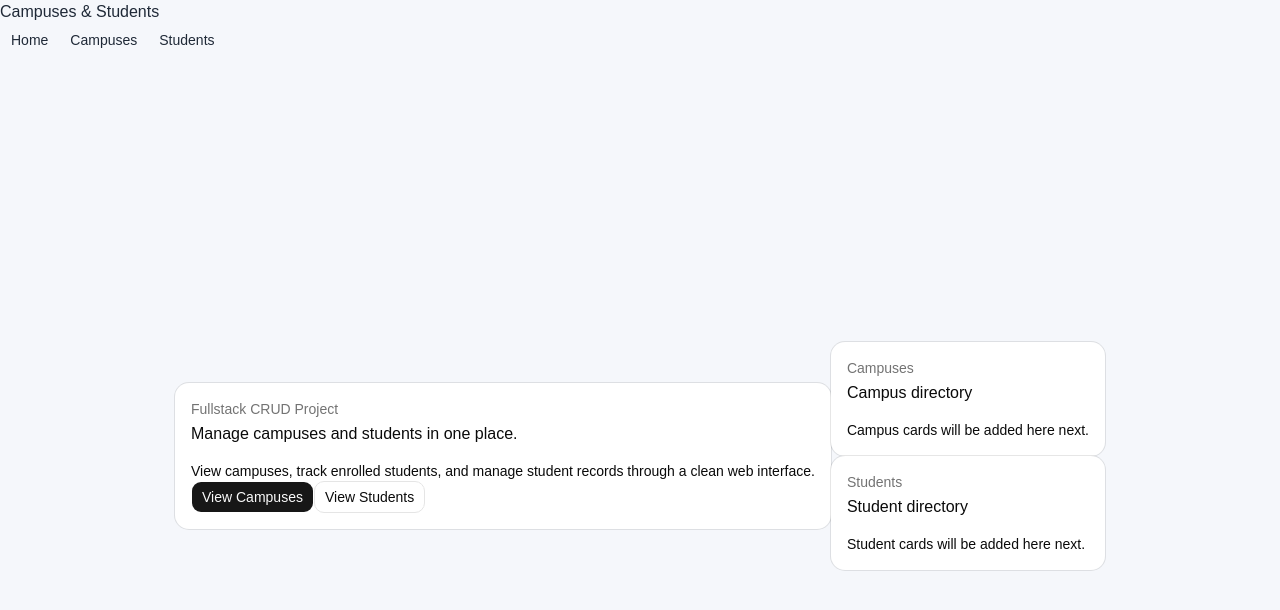
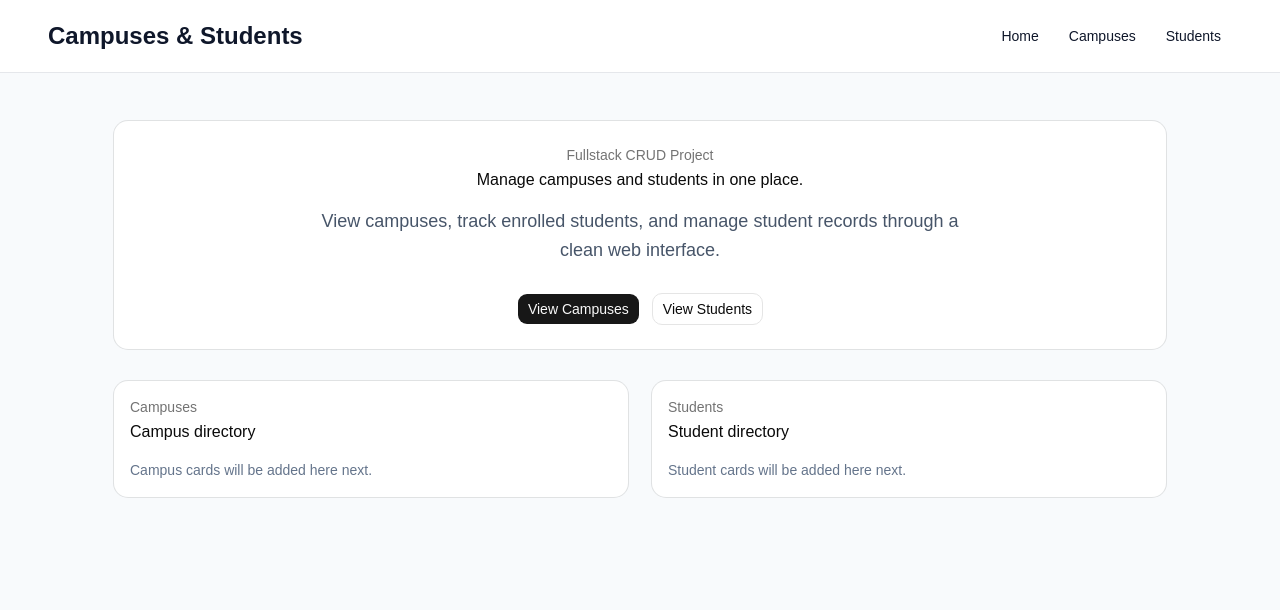
Before and after one commit to taizhenC/Final-Project_Fullstack-CRUD, a React (Vite) app in the folder my-app/: page / in a window 1280 px wide. Shown: the top 610 px of the page. Built offline with nearby package versions, Linux system fonts and the light colour scheme.

Commit message:
Update home page layout styles

```diff
--- a/my-app/src/App.css
+++ b/my-app/src/App.css
@@ -5,37 +5,99 @@
 body {
   margin: 0;
   font-family: Arial, Helvetica, sans-serif;
-  background: #f5f7fb;
-  color: #1f2937;
+  background: #f8fafc;
+  color: #0f172a;
+}
+
+.navbar {
+  width: 100%;
+  padding: 18px 48px;
+  background: white;
+  border-bottom: 1px solid #e5e7eb;
+  display: flex;
+  justify-content: space-between;
+  align-items: center;
+  position: sticky;
+  top: 0;
+  z-index: 10;
+}
+
+.navbar h1 {
+  margin: 0;
+  font-size: 24px;
+  font-weight: 700;
+}
+
+.nav-links {
+  display: flex;
+  gap: 8px;
+  align-items: center;
 }
 
 .app {
-  min-height: 100vh;
-  display: flex;
-  align-items: center;
-  justify-content: center;
-  padding: 40px 20px;
+  max-width: 1100px;
+  margin: 0 auto;
+  padding: 48px 24px;
 }
 
-.hero {
-  max-width: 760px;
-  width: 100%;
-  padding: 56px 40px;
-  background: white;
-  border: 1px solid #e5e7eb;
-  border-radius: 20px;
+.hero-card {
+  margin-bottom: 32px;
+  padding: 24px;
   text-align: center;
-  box-shadow: 0 20px 40px rgba(15, 23, 42, 0.08);
 }
 
-.hero h1 {
-  margin: 0 0 16px;
-  font-size: 48px;
+.hero-card h3 {
+  font-size: 44px;
+  line-height: 1.1;
 }
 
-.hero p {
-  margin: 0;
-  font-size: 20px;
+.hero-card p {
+  max-width: 680px;
+  margin: 0 auto;
+  color: #475569;
+  font-size: 18px;
   line-height: 1.6;
-  color: #4b5563;
 }
+
+.hero-actions {
+  margin-top: 28px;
+  display: flex;
+  justify-content: center;
+  gap: 12px;
+  flex-wrap: wrap;
+}
+
+.section-grid {
+  display: grid;
+  grid-template-columns: repeat(2, minmax(0, 1fr));
+  gap: 24px;
+}
+
+.section-grid p {
+  color: #64748b;
+  line-height: 1.6;
+}
+
+@media (max-width: 700px) {
+  .navbar {
+    padding: 16px 20px;
+    flex-direction: column;
+    gap: 12px;
+  }
+
+  .app {
+    padding: 32px 16px;
+  }
+
+  .hero-card {
+    padding: 12px;
+  }
+
+  .hero-card h3 {
+    font-size: 32px;
+  }
+
+  .section-grid {
+    grid-template-columns: 1fr;
+  }
+}
```
